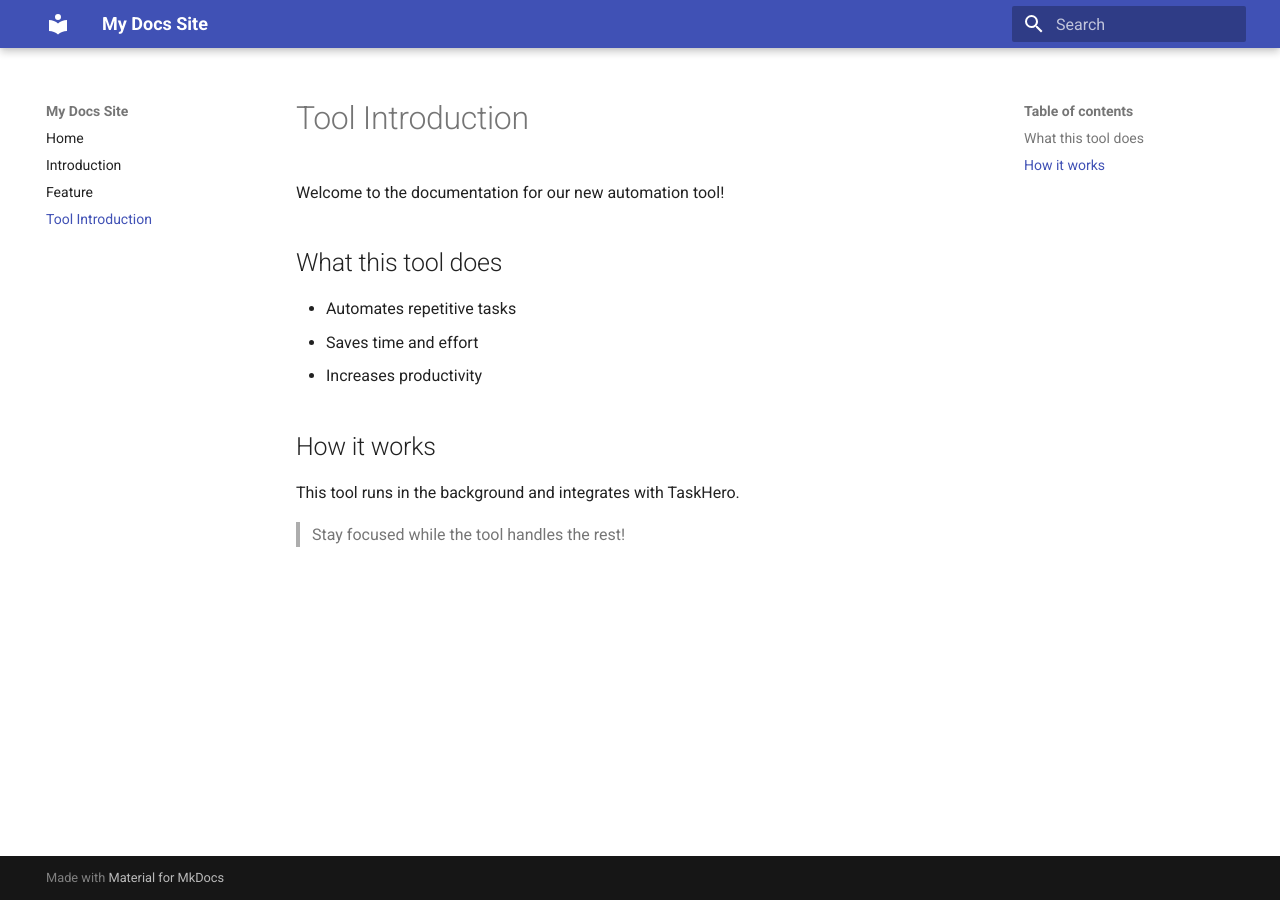
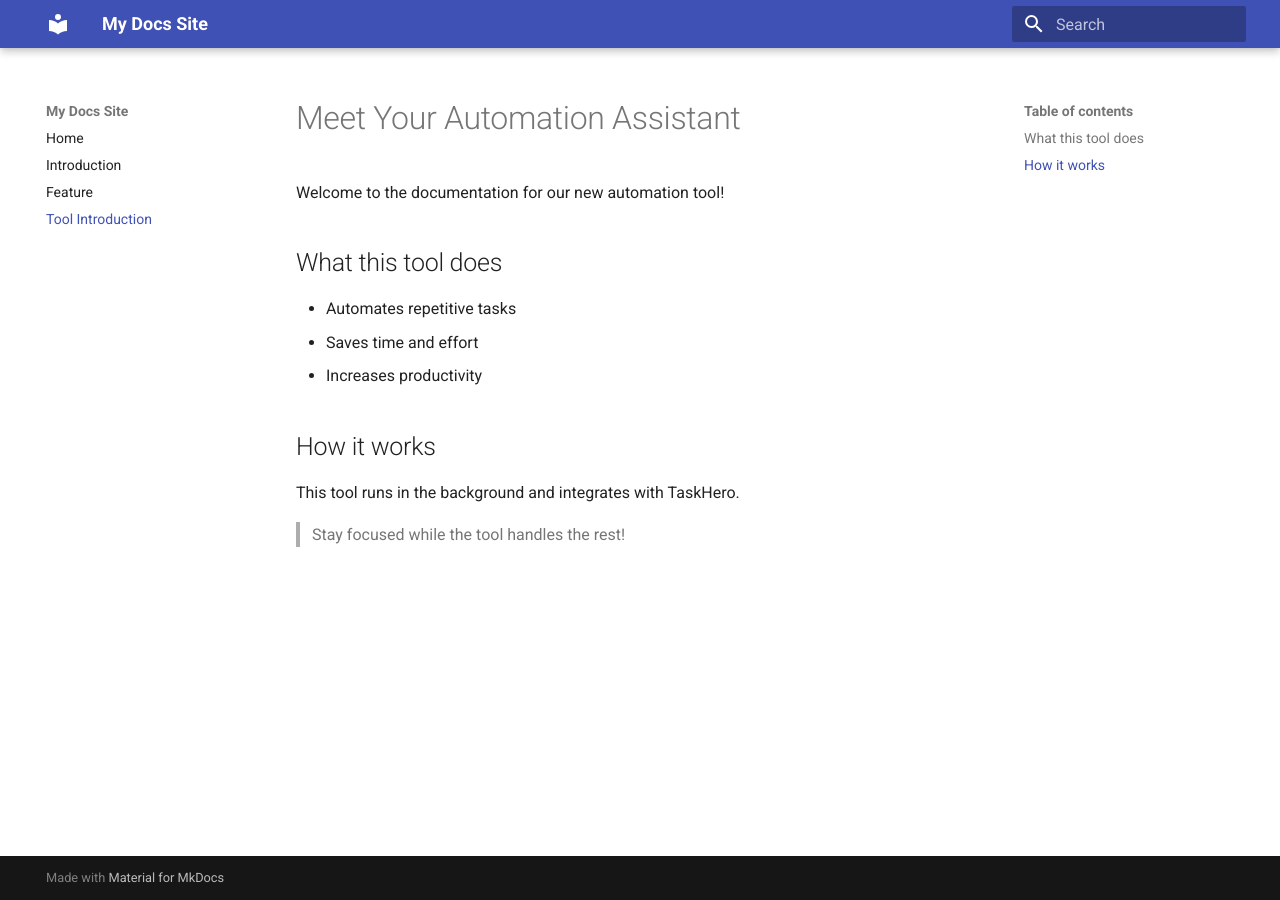
Before and after one commit to sdineshkumar76/my-docs-project, an MkDocs documentation site: the page built from docs/introduction-tool.md, in a window 1280 px wide. Built offline with MkDocs 1.6.1 and Material for MkDocs 9.7.7, drawn with Linux system fonts in a browser that asks for light colours.

Commit message:
stefi: Update title in tool-introduction

```diff
--- a/docs/introduction-tool.md
+++ b/docs/introduction-tool.md
@@ -1,4 +1,4 @@
-# Tool Introduction
+# Meet Your Automation Assistant
 
 Welcome to the documentation for our new automation tool!
 
```
